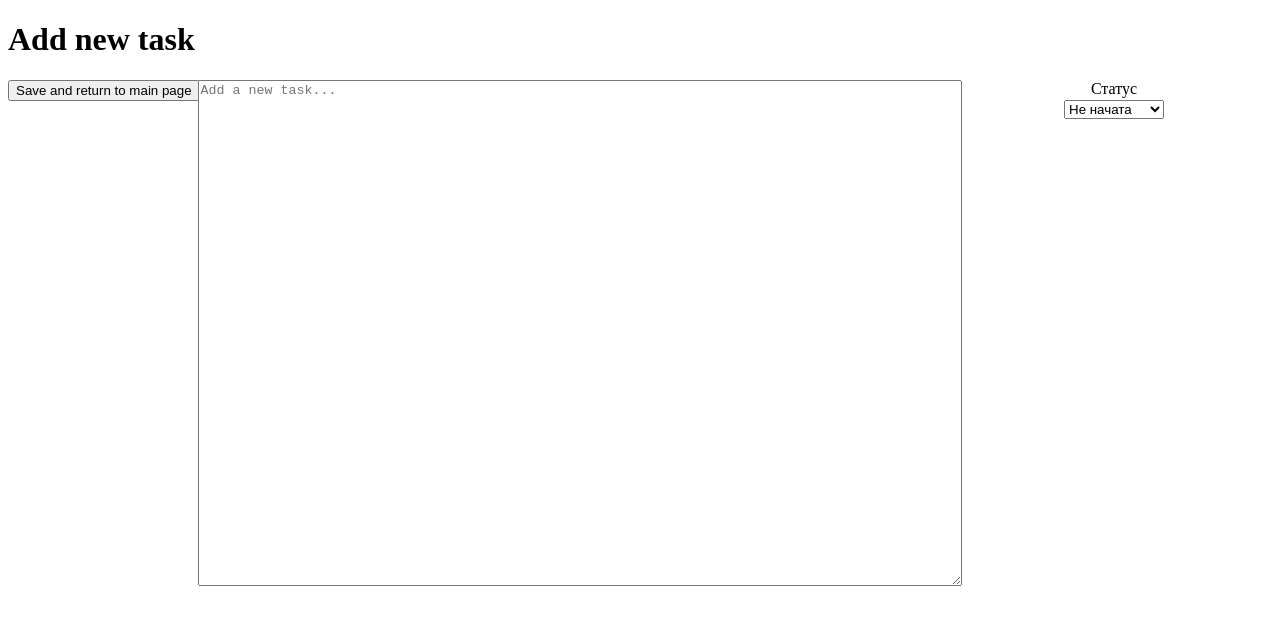
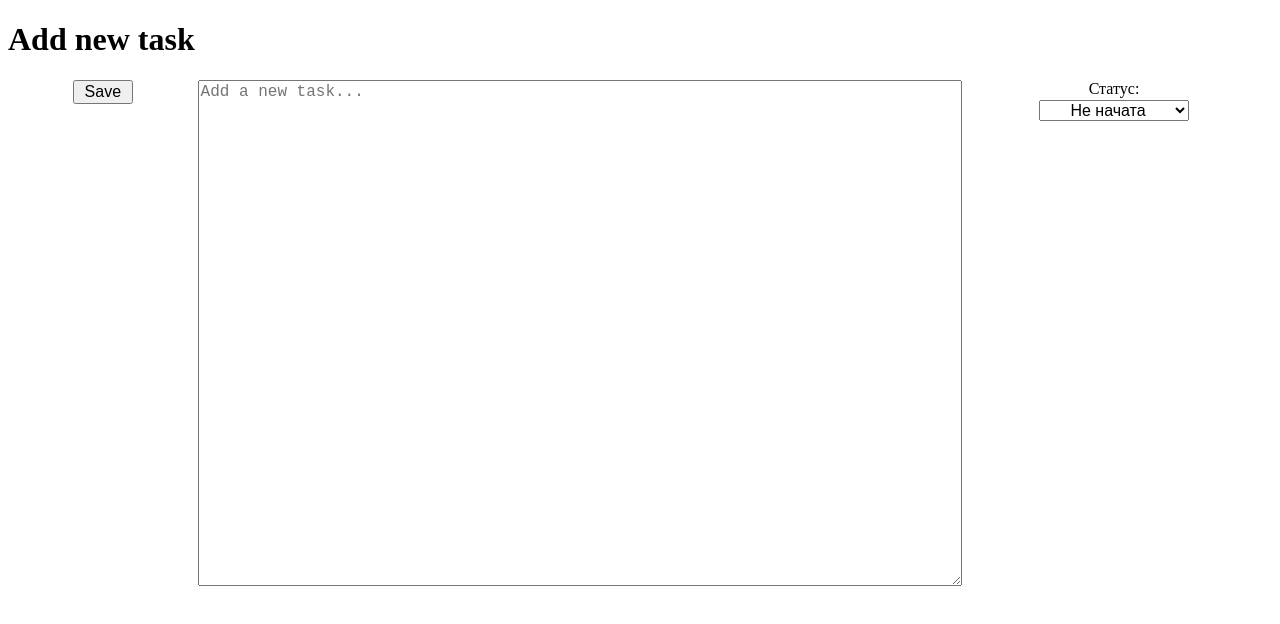
Before and after one commit to liluserlil-code/todo-list-vite-Vanja, a React (Vite) app: page /add-new in a window 1280 px wide. Shown: the top 624 px of the page. Built offline with nearby package versions, Linux system fonts and the light colour scheme.

Commit message:
Получены значения с select и textarea

```diff
--- a/src/pages/add-new/AddNew.tsx
+++ b/src/pages/add-new/AddNew.tsx
@@ -1,15 +1,6 @@
-//import ButtonSave from "./components/ButtonSave";
-import "./components/AddNew.css"
-import { useNavigate } from "react-router-dom";
+import NewTaskForm from "./components/NewTaskForm";
 
 const AddNew = () => {
-
-    const navigate = useNavigate();
-
-    const Click = () =>{
-        navigate("/")
-    }
-
     return(
         <>
             <header>
@@ -17,16 +8,7 @@ const AddNew = () => {
                     Add new task
                 </h1>
             </header>
-            <form action="">
-                <textarea placeholder="Add a new task..."></textarea>
-                <label htmlFor="Status">Статус</label>
-                <select name="" id="Status" >
-                    <option value="">Не начата</option>
-                    <option value="">В процессе</option>
-                    <option value="">Завершена</option>
-                </select>
-                <button onClick={Click}>Save and return to main page</button>
-            </form>
+            <NewTaskForm/>
         </>
     )
 }
--- a/src/pages/add-new/components/AddNew.css
+++ b/src/pages/add-new/components/NewTaskForm.css
@@ -1,6 +1,7 @@
 form{
     position: relative;
     align-items: center;
+    font-size: 16px;
 }
 
 textarea{
@@ -8,11 +9,14 @@ textarea{
     left: 15%;
     width: 60%;
     height: 500px;
+    font-size: 16px;
 }
 
-.ButtonSave{
+button{
     position: absolute;
-    right: 10px;
+    width: 60px;
+    left: calc(7.5% - 30px);
+    font-size: 16px;
 }
 
 label{
@@ -20,11 +24,14 @@ label{
     width: 100px;
     right: calc(25%/2 - 50px);
     text-align: center;
+    font-size: 16px;
 }
 
 select{
     position: absolute;
-    width: 100px;
-    right: calc(25%/2 - 50px);
+    width: 150px;
+    right: calc(25%/2 - 75px);
     top: 20px;
+    font-size: 16px;
+    text-align: center;
 }
--- /dev/null
+++ b/src/pages/add-new/components/NewTaskForm.tsx
@@ -0,0 +1,41 @@
+import "./NewTaskForm.css"
+import { useNavigate } from "react-router-dom";
+import { useState, type ReactHTMLElement } from "react";
+
+const NewTaskForm = () => {
+    const [textarea, setTextarea] = useState('');
+    const [select, setSelect] = useState('Not');
+
+    const navigate = useNavigate();
+
+    const Click = () =>{
+
+        navigate("/")
+    }
+
+    const TextChanged = (event: React.ChangeEvent<HTMLTextAreaElement>) => {
+        setTextarea(event.target.value)
+    }
+
+    const SelectChanged = (event: React.ChangeEvent<HTMLSelectElement>) => {
+        setSelect(event.target.value)
+    }
+
+    console.log(textarea)
+    console.log(select)
+
+    return(
+        <form action="">
+            <textarea placeholder="Add a new task..." onChange={TextChanged}></textarea>
+            <label htmlFor="Status">Статус:</label>
+            <select name="" id="Status" onChange={SelectChanged}>
+                <option value="Not">Не начата</option>
+                <option value="In">В процессе</option>
+                <option value="Done">Завершена</option>
+            </select>
+            <button onClick={Click}>Save</button>
+        </form>
+    )
+}
+
+export default NewTaskForm;
```
Also changed, not shown: src/pages/add-new/components/ButtonSave.tsx (deleted, +0 -14 lines).
